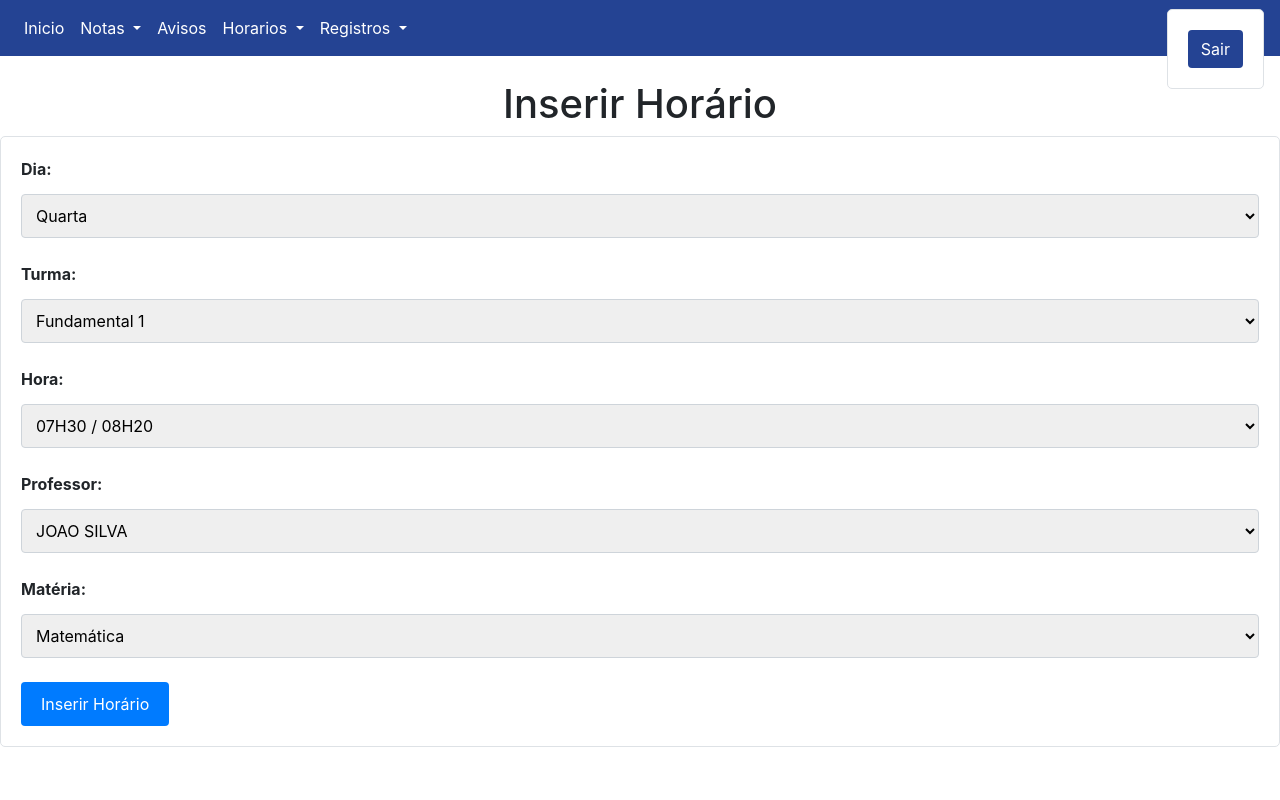
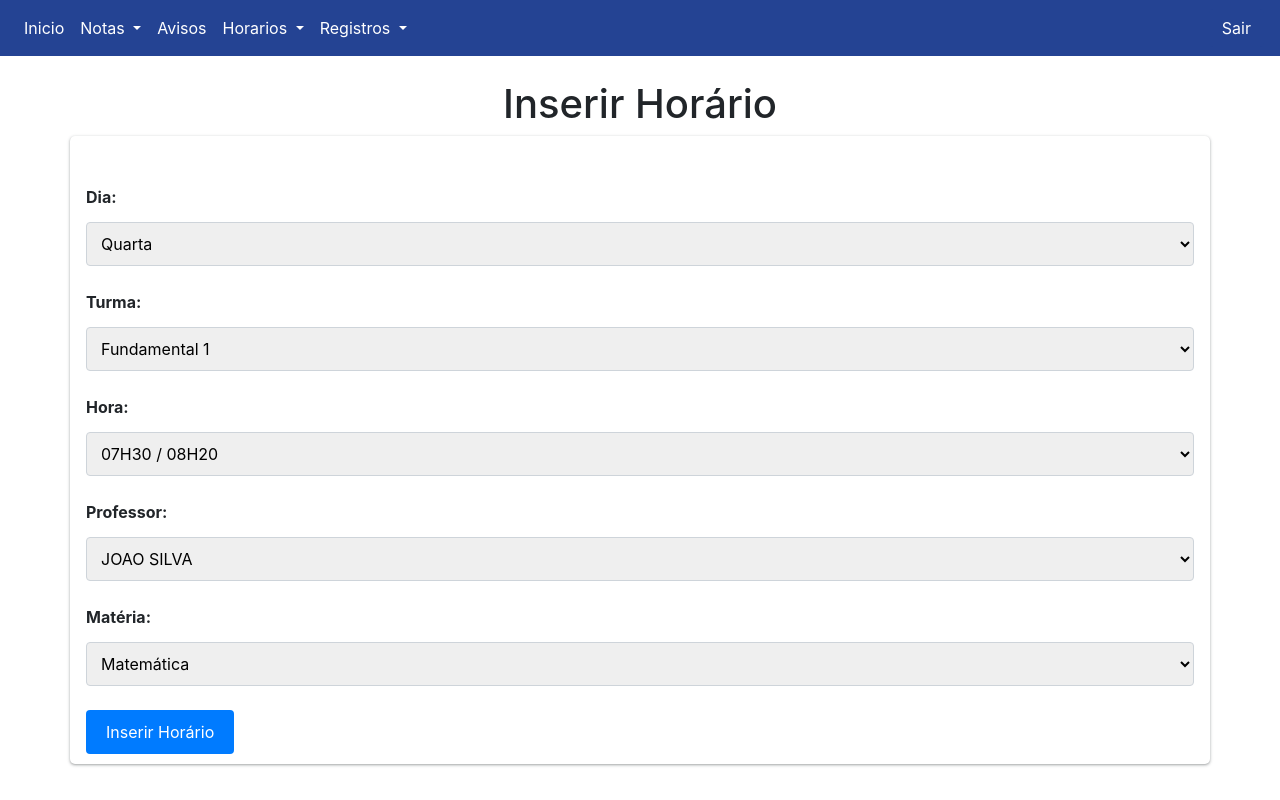
Before and after one commit to joao-cell/Expotec, a PHP site: page /Global/Admin/formHorario.php in a window 1280 px wide. Run offline with PHP 8.4, Linux system fonts and the light colour scheme; the visitor is signed in with stand-in values (Sample User, id 1); data comes from the database, SQL or seed files in the repository; some libraries are stand-ins or nearby versions.

Commit message:
Some Fixes

```diff
--- a/Global/Admin/Avisos.php
+++ b/Global/Admin/Avisos.php
@@ -133,6 +133,7 @@ $result = $conn->query($sql);
         }
         .col button:hover {
               background-color: #192f69;
+              color: white;
         }
         .col input{
                 width: 100%;
--- a/Global/Admin/FormHorario.php
+++ b/Global/Admin/FormHorario.php
@@ -36,11 +36,11 @@ if (isset($_POST['sair'])) {
     <link rel="stylesheet" href="https://maxcdn.bootstrapcdn.com/bootstrap/4.5.2/css/bootstrap.min.css">
     <style>
         /* Personalize seu CSS aqui */
-        form {
-            background-color: #fff;
-            border: 1px solid #dee2e6;
-            padding: 20px;
+        .container {
+            padding: 1px;
+            padding-bottom: 10px;
             border-radius: 5px;
+            box-shadow: rgba(60, 64, 67, 0.3) 0px 1px 2px 0px, rgba(60, 64, 67, 0.15) 0px 1px 3px 1px;
         }
         label {
             font-weight: bold;
@@ -77,6 +77,7 @@ if (isset($_POST['sair'])) {
             border-radius: 4px;
             background-color: #244393;
             color: white;
+
         }
 
         #logout {
@@ -192,13 +193,14 @@ if (isset($_POST['sair'])) {
         $sql = "INSERT INTO horarios (dias_id, turma_id, horas_id, professores_id, materia_id) VALUES ('$dias_id', '$turma_id', '$horas_id', '$professores_id', '$materia_id')";
 
         if ($conn->query($sql) === TRUE) {
-            echo "<h3>Horário inserido com sucesso!</h3>";
+            echo "<h3><center>Horário inserido com sucesso!</h3>";
         } else {
             echo "Erro ao inserir horário: " . $conn->error;
         }
     }
     ?>
-
+<div class="container">
+    <div class="col mt-5">
     <form method="post" action="<?php echo $_SERVER["PHP_SELF"]; ?>">
         <!-- Campos do formulário -->
         <label for="dias_id">Dia:</label>
@@ -233,5 +235,7 @@ if (isset($_POST['sair'])) {
 
         <input type="submit" value="Inserir Horário">
     </form>
+</div>
+</div>
 </body>
 </html>
--- a/Global/Admin/horarios.php
+++ b/Global/Admin/horarios.php
@@ -152,7 +152,7 @@ if (isset($_POST["remover_horario"])) {
                 AND dias_id = (SELECT id FROM dias WHERE dia = '$nomeDia')";
 
         if (mysqli_query($conn, $sql)) {
-            echo "<h3>Todos os horários do dia $nomeDia, da turma $nomeTurma, foram removidos com sucesso.</h3>";
+            echo "<center><h3>Todos os horários de $nomeDia, da turma $nomeTurma, foram removidos com sucesso.</h3>";
         } else {
             echo "Erro ao remover horários do dia $nomeDia para a turma $nomeTurma: " . mysqli_error($conn);
         }
```
Also changed, not shown: Global/Admin/Listarcadastros.php (+43 -2 lines), Global/Admin/notas.php (+8 -2 lines).
